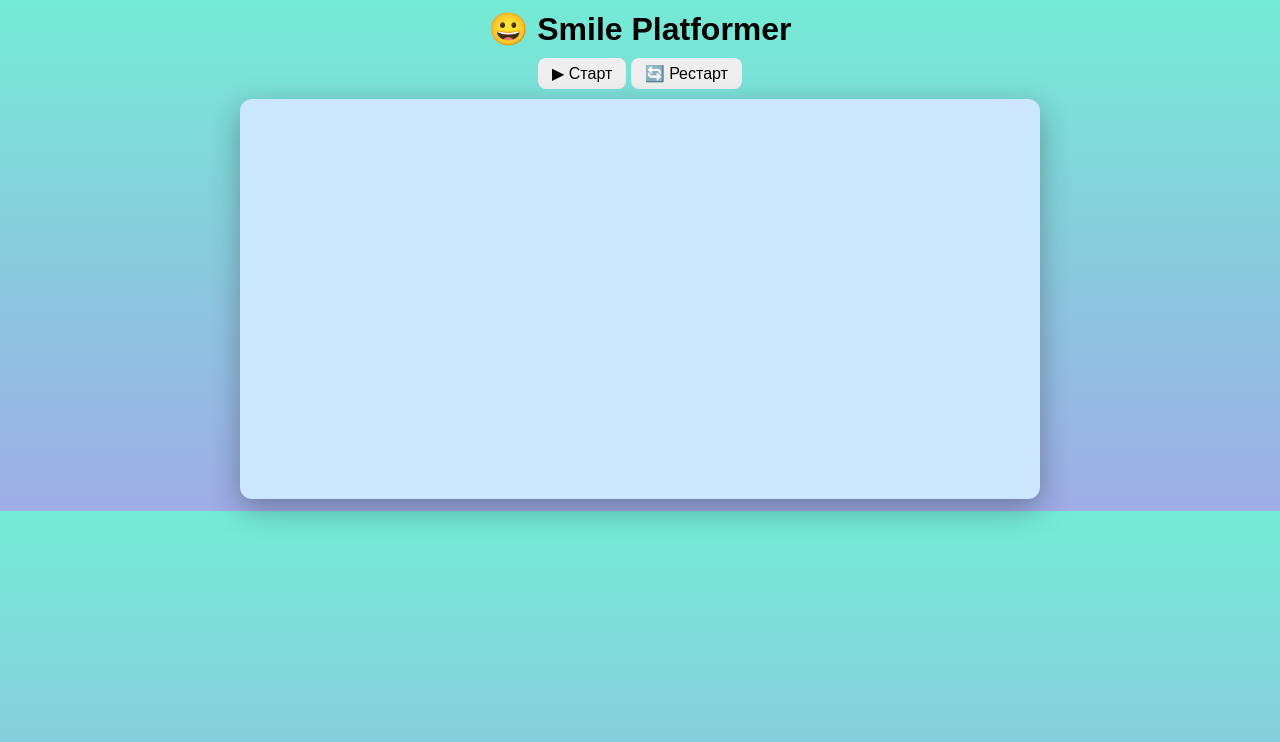
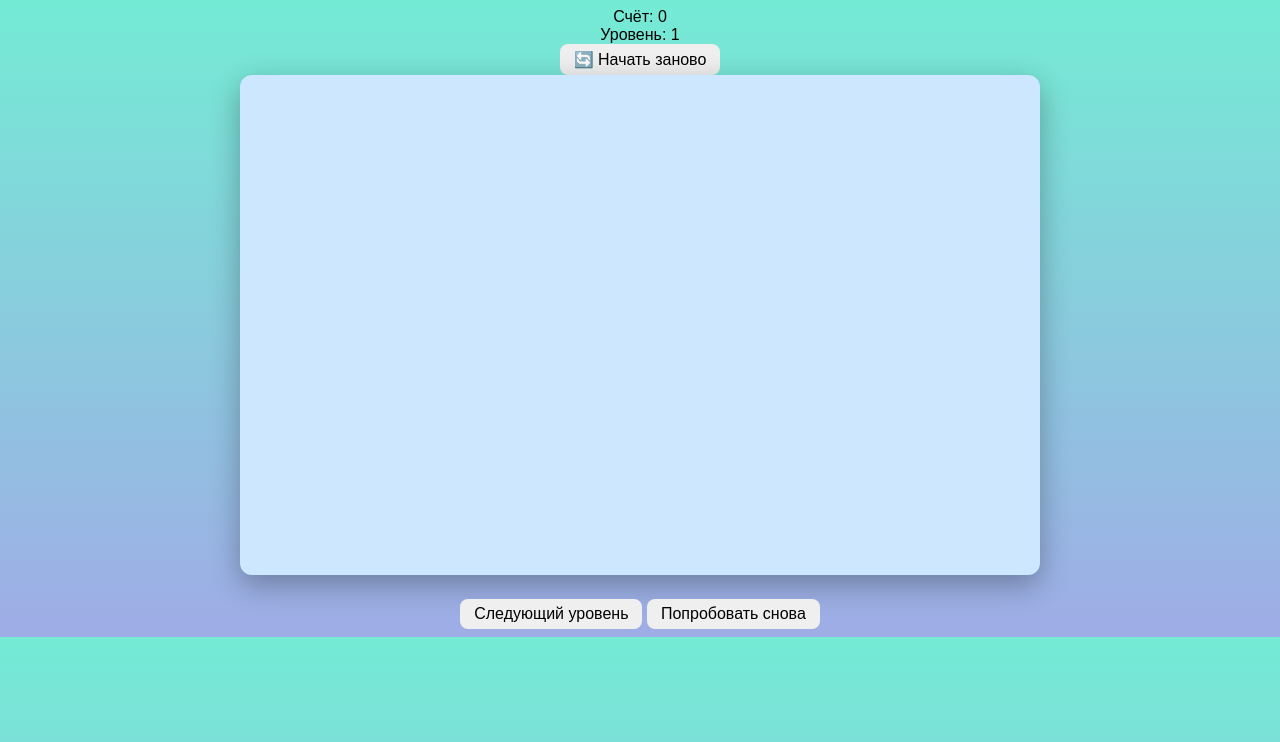
Before and after one commit to m4skotie/game, a plain HTML site: page index.html in a window 1280 px wide. Drawn offline with Linux system fonts and the light colour scheme.

Commit message:
Update index.html

```diff
--- a/index.html
+++ b/index.html
@@ -1,22 +1,24 @@
 <!DOCTYPE html>
 <html lang="ru">
 <head>
-    <meta charset="UTF-8">
-    <title>Smile Platformer</title>
-    <link rel="stylesheet" href="css/style.css">
+  <meta charset="UTF-8" />
+  <meta name="viewport" content="width=device-width, initial-scale=1.0"/>
+  <title>Платформер 😄</title>
+  <link rel="stylesheet" href="css/style.css" />
 </head>
 <body>
+  <div id="ui">
+    <div id="score">Счёт: <span id="score-value">0</span></div>
+    <div id="level">Уровень: <span id="level-value">1</span></div>
+    <button id="restart">🔄 Начать заново</button>
+  </div>
+  <canvas id="gameCanvas" width="800" height="500"></canvas>
+  <div id="overlay" class="hidden">
+    <h2 id="message"></h2>
+    <button id="next-level-btn" class="hidden">Следующий уровень</button>
+    <button id="try-again-btn" class="hidden">Попробовать снова</button>
+  </div>
 
-<h1>😀 Smile Platformer</h1>
-
-<div class="ui">
-    <button id="startBtn">▶ Старт</button>
-    <button id="restartBtn">🔄 Рестарт</button>
-    <span id="info"></span>
-</div>
-
-<canvas id="game" width="800" height="400"></canvas>
-
-<script type="module" src="js/main.js"></script>
+  <script type="module" src="js/main.js"></script>
 </body>
 </html>
```
